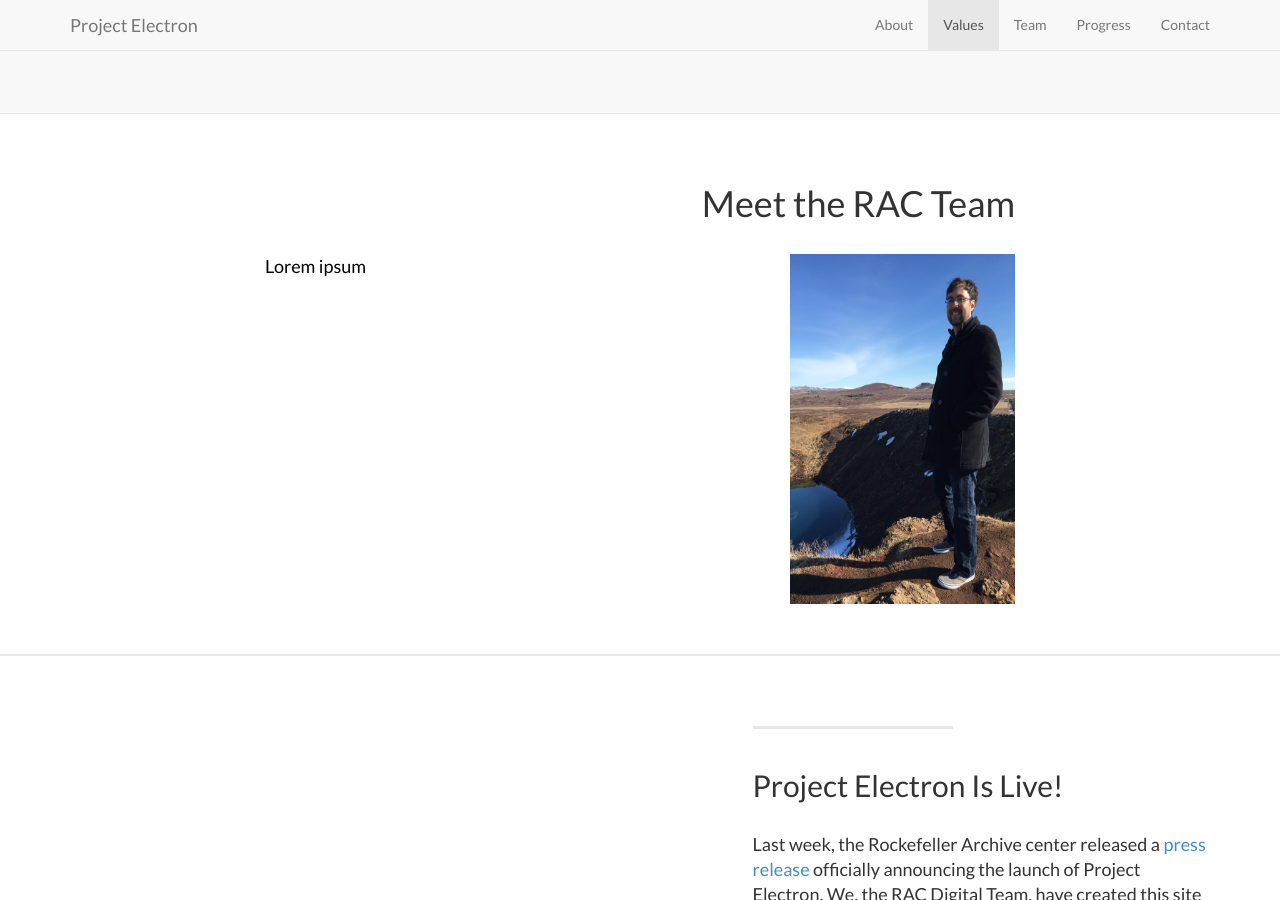
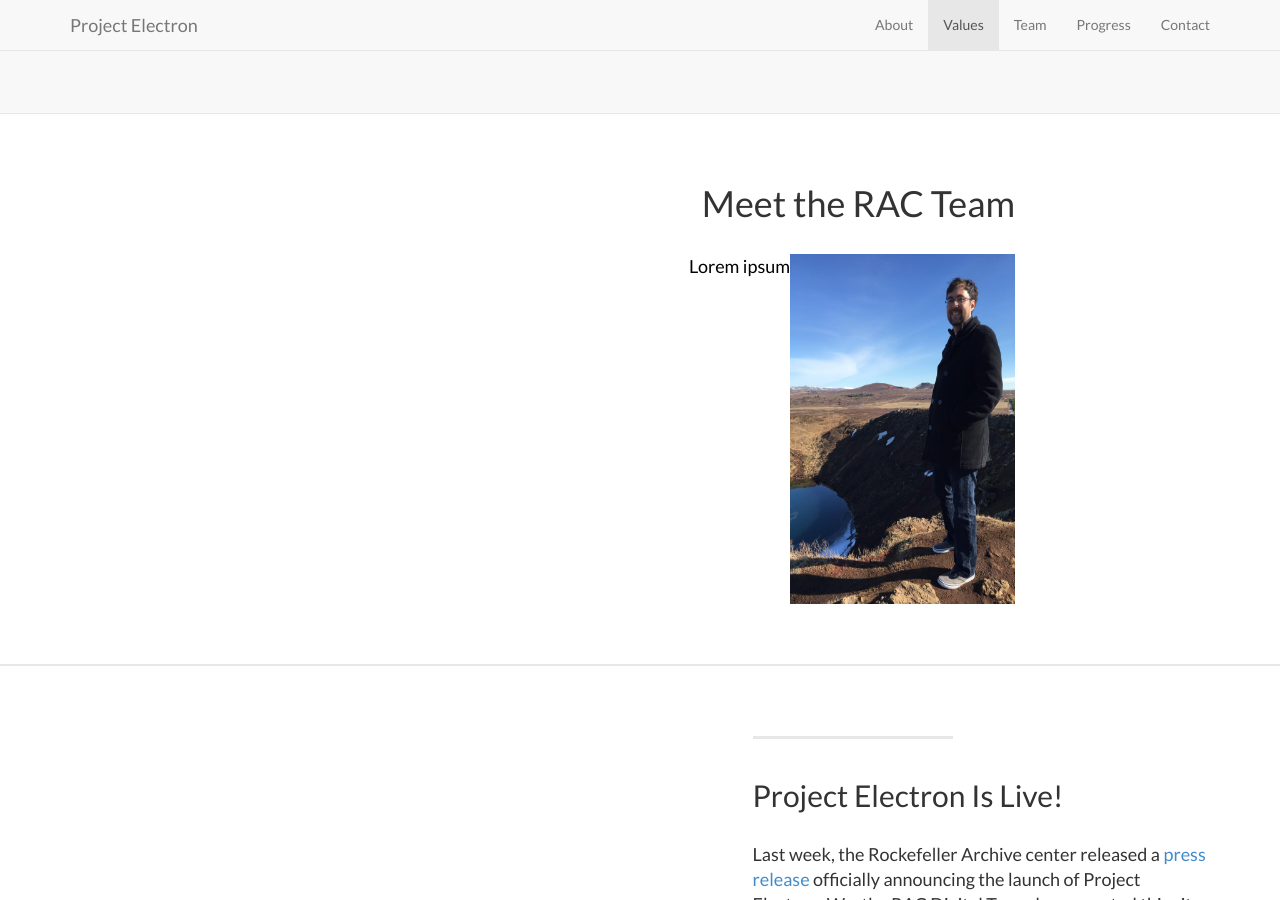
Before and after one commit to RockefellerArchiveCenter/project_electron, a Jekyll site: the page built from index.html, in a window 1280 px wide and 900 px high, scrolled down 2647 px. Built offline with Jekyll 4.4.1, drawn with Linux system fonts in a browser that asks for light colours.

```diff
--- a/_includes/team.html
+++ b/_includes/team.html
@@ -6,7 +6,7 @@
         <div class="col-lg-8 col-lg-offset-2">
           <h1 align="right" font-size:"large">Meet the RAC Team</h1>
         <div class="values">
-          <p><img style="float: right" src="/project_electron/img/patrick_bio.jpg" alt="Patrick is the coolest" width="225" height="350">
+          <p style="float: right"><img style="float: right" src="/project_electron/img/patrick_bio.jpg" alt="Patrick is the coolest" width="225" height="350">
           Lorem ipsum</p>
         </div>
         </div>
```
